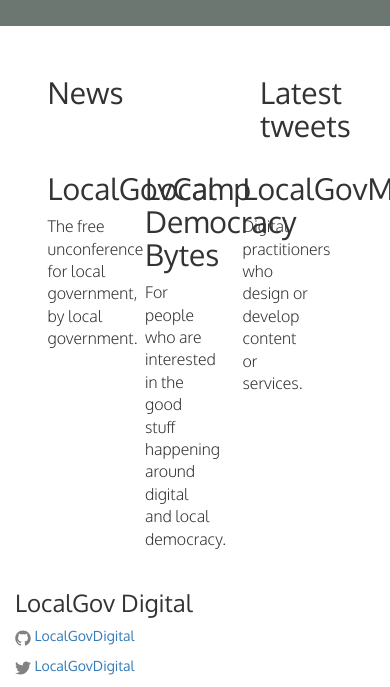
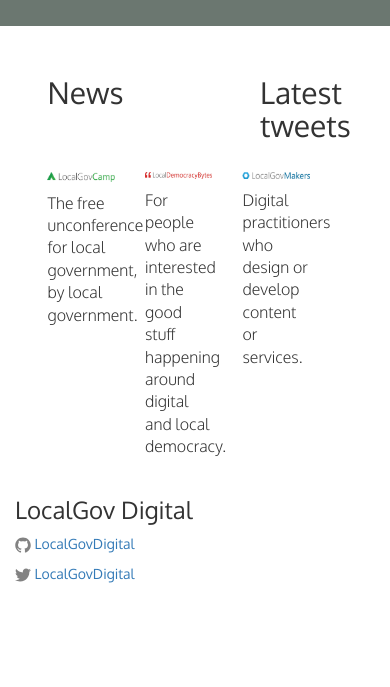
Before and after one commit to BforBen/LGD, a Jekyll site: the page built from index.html, in a window 390 px wide, cut to the strip 438-1125 px from the top of the page. Built offline with Jekyll 4.4.1, drawn with Linux system fonts in a browser that asks for light colours; comment, search, counter and statistics services are not loaded; after the commit the page ends 1033 px from its top, so only the background shows below that.

Commit message:
Update content

```diff
--- a/_includes/header.html
+++ b/_includes/header.html
@@ -14,9 +14,9 @@
 			<div class="collapse navbar-collapse" id="nav-header-menu">
 				<ul class="nav navbar-nav navbar-right" role="tablist">
                     <li role="presentation"><a href="{{ site.baseurl }}/localgovcamp/" class="localgovcamp">LocalGovCamp</a></li>
-                    <li role="presentation"><a href="{{ site.baseurl }}/local-democracy-bytes/" class="ldbytes">Local Democracy Bytes</a></li>
-                    <li role="presentation"><a href="{{ site.baseurl }}/localgov-digital-makers/" class="makers">LocalGov Makers</a></li>
-                    <li role="presentation"><a href="{{ site.baseurl }}/localgov-digital-voice/" class="lgvoice">LocalGov Voice</a></li>
+                    <li role="presentation"><a href="{{ site.baseurl }}/local-democracy-bytes/" class="localdemocracybytes">Local Democracy Bytes</a></li>
+                    <li role="presentation"><a href="{{ site.baseurl }}/localgov-digital-makers/" class="localgovmakers">LocalGov Makers</a></li>
+                    <li role="presentation"><a href="{{ site.baseurl }}/localgov-digital-voice/" class="localgovdigitalvoice">LocalGov Digital Voice</a></li>
 				</ul>
 			</div>
         </div>
--- a/assets/css/local.css
+++ b/assets/css/local.css
@@ -13,6 +13,7 @@
 }
 .jumbotron {
     background-color: #6b7770;
+    color: #fff;
 }
 
 
--- a/index.html
+++ b/index.html
@@ -14,17 +14,17 @@
         </div>
     </div>
 
-    <div class="row">
+    <div class="row lgd-line-up">
         <div class="col-xs-3 col-xs-offset-1">
-            <h2>LocalGovCamp</h2>
+            <h2><img src="assets/images/localgovcamp.png" title="LocalGovCamp" class="img-responsive"></h2>
             <p class="lead">The free unconference for local government, by local government.</p>
-                </div>
-                <div class="col-xs-3">
-            <h2>Local Democracy Bytes</h2>
+        </div>
+        <div class="col-xs-3">
+            <h2><img src="assets/images/localdemocracybytes.png" title="Local Democracy Bytes" class="img-responsive"></h2>
             <p class="lead">For people who are interested in the good stuff happening around digital and local democracy.</p>
-                </div>
-                <div class="col-xs-3">
-            <h2>LocalGovMakers</h2>
+        </div>
+        <div class="col-xs-3">
+            <h2><img src="assets/images/localgovmakers.png" title="LocalGovMakers" class="img-responsive"></h2>
             <p class="lead">Digital practitioners who design or develop content or services.</p>
         </div>
     </div>
```
